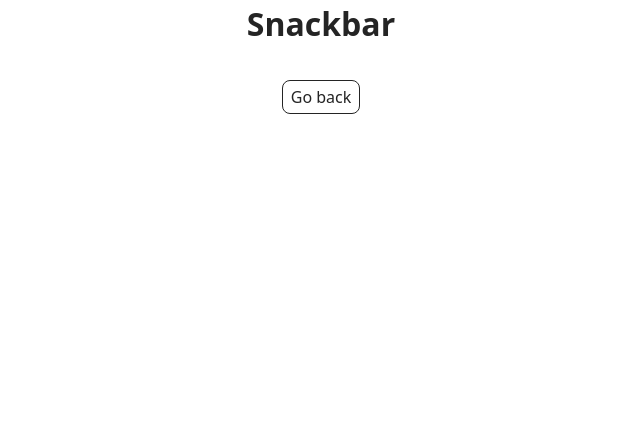
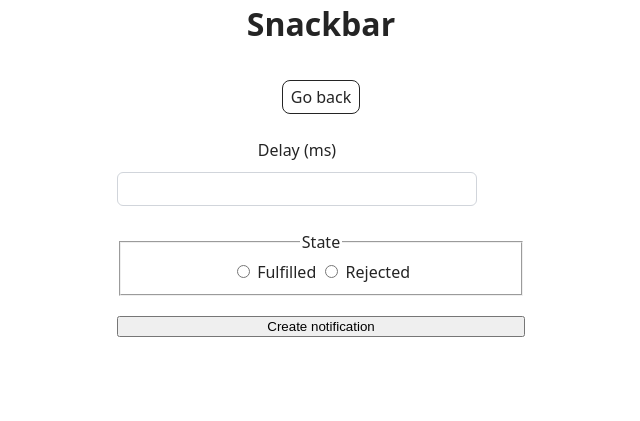
Before and after one commit to ZlatoslavaVy/goit-advancedjs-hw-02, a website built with Vite: page src/2-snackbar.html in a window 1280 px wide. Shown: the whole page, without its empty margins (319-959 px from the left). Built offline with nearby package versions, Linux system fonts and the light colour scheme.

Commit message:
add form, iziToast, css styles

```diff
--- a/package.json
+++ b/package.json
@@ -17,6 +17,7 @@
   "author": "Alexander Repeta <alexander.repeta@gmail.com>",
   "license": "ISC",
   "dependencies": {
+    "izitoast": "^1.4.0",
     "vite-plugin-full-reload": "^1.2.0",
     "vite-plugin-html-inject": "^1.1.2"
   }
--- a/src/2-snackbar.html
+++ b/src/2-snackbar.html
@@ -12,6 +12,26 @@
       <div class="container">
         <h1 class="main-title">Snackbar</h1>
         <a class="back-link" href="./index.html">Go back</a>
+        <form class="form">
+          <label class="wind-message">
+            Delay (ms)
+            <input class="form-input" type="number" name="delay" required />
+          </label>
+
+          <fieldset>
+            <legend>State</legend>
+            <label>
+              <input type="radio" name="state" value="fulfilled" required />
+              Fulfilled
+            </label>
+            <label>
+              <input type="radio" name="state" value="rejected" required />
+              Rejected
+            </label>
+          </fieldset>
+
+          <button type="submit">Create notification</button>
+        </form>
       </div>
     </main>
   </body>
--- /dev/null
+++ b/src/css/snackbar.css
@@ -0,0 +1,34 @@
+:root {
+  --font-family: 'Montserrat', sans-serif;
+}
+
+.form {
+  margin: 0 auto;
+  display: flex;
+  flex-direction: column;
+  gap: 20px;
+  border-radius: 8px;
+  padding: 24px;
+  width: 408px;
+  height: 256px;
+  background: #fff;
+}
+
+.wind-message {
+  display: flex;
+  gap: 10px;
+  flex-direction: column;
+  width: 360px;
+  height: 72px;
+}
+
+.form-input {
+  width: 100%;
+  padding: 8px 12px;
+  border: 1px solid #d1d5db;
+  border-radius: 6px;
+  font-size: 14px;
+  box-sizing: border-box;
+  outline: none;
+  font-family: var(--font-family);
+}
--- a/src/css/styles.css
+++ b/src/css/styles.css
@@ -13,3 +13,4 @@
 /* Sections style */
 @import url('./header.css');
 @import url('./back-link.css');
+@import url('./snackbar.css');
--- a/src/js/2-snackbar.js
+++ b/src/js/2-snackbar.js
@@ -0,0 +1,6 @@
+// Описаний у документації
+import iziToast from 'izitoast';
+// Додатковий імпорт стилів
+import 'izitoast/dist/css/iziToast.min.css';
+
+const refs = {};
```
Also changed, not shown: 1 other file.
